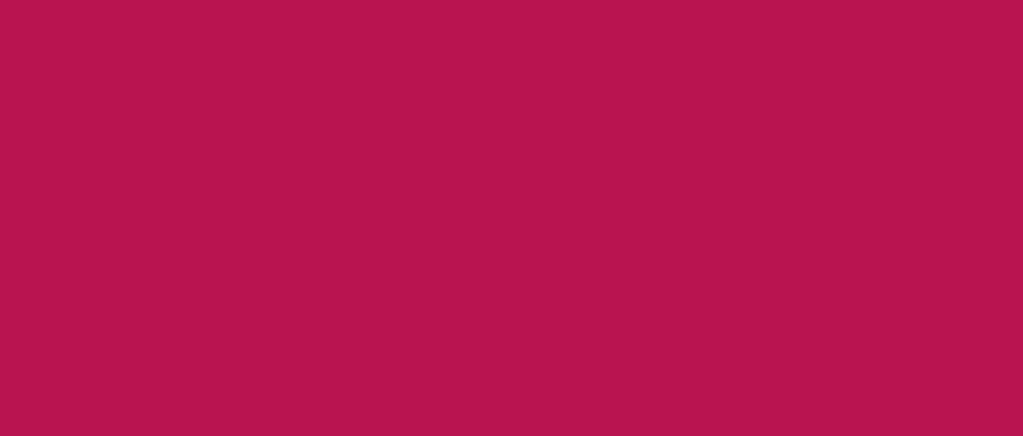
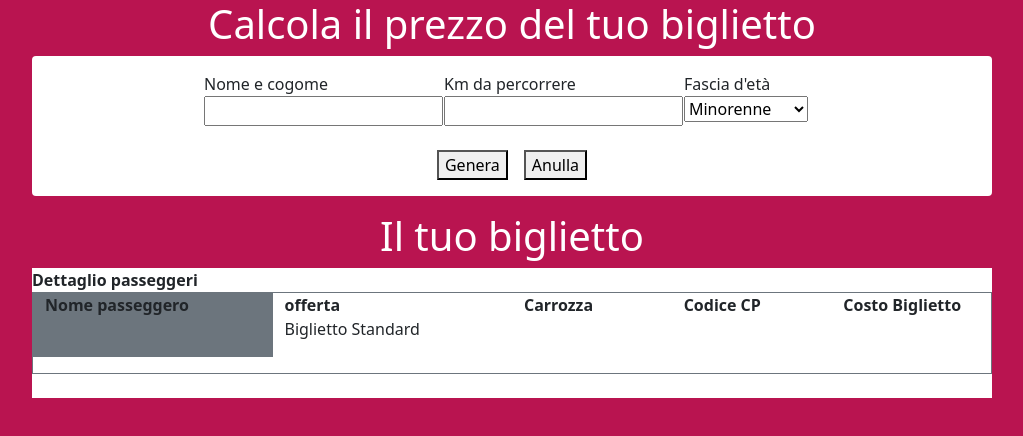
Before and after one commit to MicheleBisceglia/js-biglietto-treno-form, a plain HTML site: page index.html in a window 1280 px wide. Shown: the whole page, without its empty margins (128-1151 px from the left). Drawn offline with nearby package versions, Linux system fonts and the light colour scheme.

Commit message:
calcolo prezzo

```diff
--- a/index.html
+++ b/index.html
@@ -4,10 +4,77 @@
     <meta charset="UTF-8">
     <meta http-equiv="X-UA-Compatible" content="IE=edge">
     <meta name="viewport" content="width=device-width, initial-scale=1.0">
+    <link href="https://cdn.jsdelivr.net/npm/bootstrap@5.1.3/dist/css/bootstrap.min.css" rel="stylesheet" integrity="sha384-1BmE4kWBq78iYhFldvKuhfTAU6auU8tT94WrHftjDbrCEXSU1oBoqyl2QvZ6jIW3" crossorigin="anonymous">
     <link rel="stylesheet" href="css/style.css">
     <title>Biglietto treno</title>
 </head>
 <body>
+    <h1 class="text-white text-center">Calcola il prezzo del tuo biglietto</h1>
+    <div class="w-75 mx-auto bg-white rounded">
+        <div class="container">
+            <div class="row">
+                <div class="col-3 offset-2 pt-3">
+                    <label for="user-name">Nome e cogome</label>
+                    <input type="text" name="user-name" id="user-name">
+                </div>
+                <div class="col-3 pt-3">
+                    <label for="distance">Km da percorrere</label>
+                    <input type="text" name="distance" id="distance">
+                </div>
+
+                <div class="col-2 pt-3">
+                    <label for="age">Fascia d'età </label>
+                    <select name="age" id="age">
+                        <option id="minorenne" value="minorenne">Minorenne</option>
+                        <option value="maggiorenne">Maggiorenne</option>
+                        <option id="over65" value="over65">over65</option>
+                    </select>
+                </div>
+            </div>
+
+            <div class="d-flex justify-content-center mb-3 pt-4 pb-3">
+                <button class="mx-2" id="form-btn">Genera</button>
+                <button class="mx-2">Anulla</button>
+            </div>
+        </div>
+    </div>
+    <div class="ticket w-75 mx-auto">
+        <h1 class="text-white text-center">Il tuo biglietto</h1>
+        <div class="bg-white pb-4">
+            <strong class="pt-3">Dettaglio passeggeri</strong>
+            <div class="container border border-secondary">
+                <div class="row mb-3">
+                    <div class="col-3 bg-secondary">
+                        <div class="ticket-name">
+                            <strong>Nome passeggero</strong>
+                            <p></p>
+                        </div>
+                    </div>
+                    <div class="col-3">
+                        <strong>offerta</strong>
+                        <p>Biglietto Standard</p>
+                    </div>
+                    <div class="col-2">
+                        <strong>Carrozza</strong>
+                        <p class="carrozza"></p>
+                    </div>
+                    <div class="col-2">
+                        <strong>Codice CP</strong>
+                        <p class="codiceCP"></p>
+                    </div>
+                    <div class="col-2">
+                        <div class="price">
+                            <strong>Costo Biglietto</strong>
+                            <p></p>
+                        </div>
+                    </div>
+                </div>
+            </div>
+        </div>
+    </div>
+
+
+    <script type="text/javascript" src="js/script.js"></script>
 
 
 
--- a/js/script.js
+++ b/js/script.js
@@ -1 +1,46 @@
-alert("hallo!")
+const formBtn = document.getElementById("form-btn");
+console.log(formBtn);
+formBtn.addEventListener("click",
+    function() {
+        const userName = document.getElementById("user-name").value;
+        console.log(userName);
+
+        const distance = document.getElementById("distance").value;
+        console.log(distance)
+
+        const age = document.getElementById("age").value;
+        console.log(age)
+
+        //calcola prezzo del biglietto sconti esclusi
+        const price = distance * 0.21;
+        console.log(price);
+
+        const ticketName = document.querySelector(".ticket-name p")
+        console.log(ticketName)
+        ticketName.innerHTML = `${userName}`;
+
+
+        //Se l'età è minore di 18 anni il prezzo finale corrisponde a u18price
+        //Se l'età è superiore a 65 anni il prezzo finale corrisponde a o65price
+        //altrimenti il prezzo finale corrisponde a price
+        let finalprice;
+        if (age === "minorenne") {
+            const u18discount = (price * 20 ) / 100;
+            console.log(u18discount);
+            finalprice = price - u18discount;
+        } else if (age === "over65"){
+            const o65discount = (price * 40 ) / 100;
+            console.log(o65discount);
+            finalprice = price - o65discount;
+        } else {
+            finalprice = price;
+        }
+
+        console.log(finalprice);
+
+        const ticketPrice = document.querySelector(".price p")
+        console.log(ticketPrice)
+        ticketPrice.innerHTML = `${finalprice.toFixed(2)}` + `€`;
+
+    }
+);
```
Also changed, not shown: css/style.css (line endings or trailing spaces).
